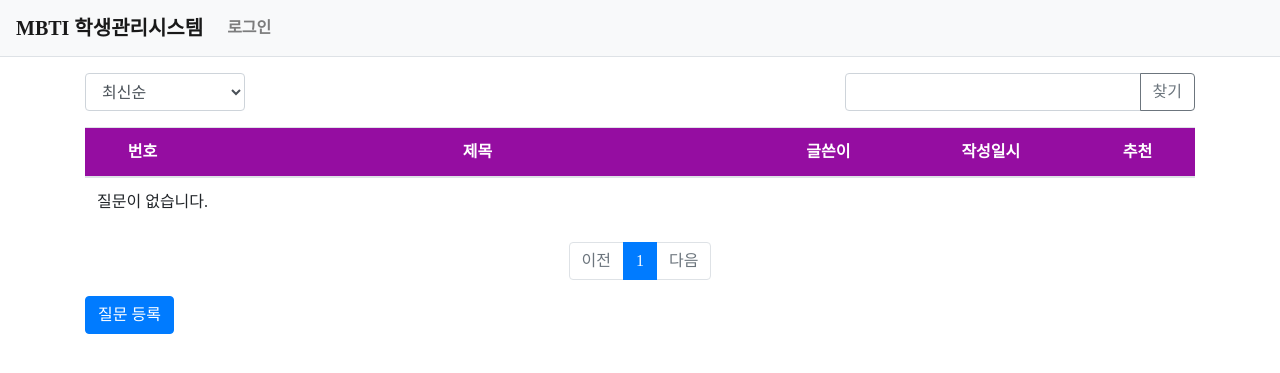
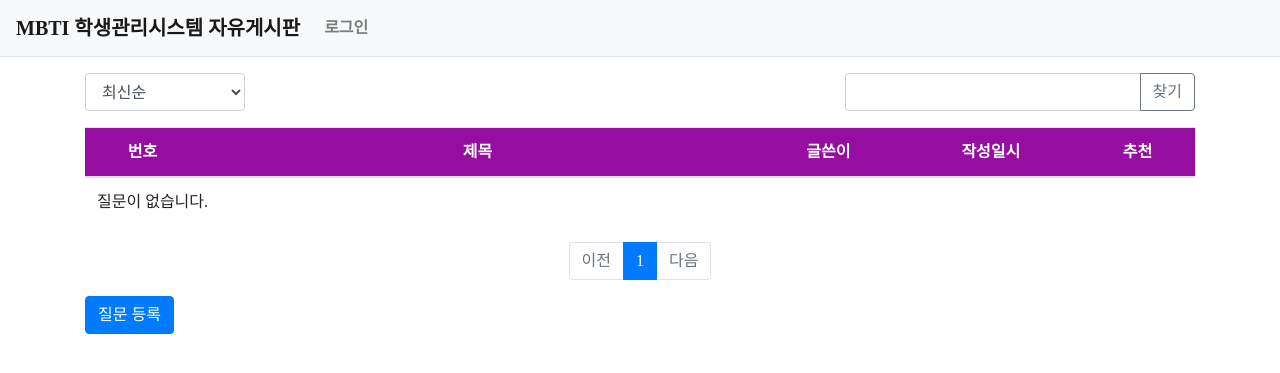
Before and after one commit to seongwoojang/pybo, a Django app: page / in a window 1280 px wide. Shown: the top 373 px of the page. Run offline with Django 3.2, Linux system fonts and the light colour scheme; data that the repository does not hold is empty; parts of the project's set-up code (start-up, migrations or seed data) failed here and were passed over; some libraries are stand-ins or nearby versions.

Commit message:
프로젝트 수정내용

```diff
--- a/templates/navbar.html
+++ b/templates/navbar.html
@@ -3,7 +3,7 @@
     nav a { font-weight: bold;}
 </style>
 <nav class="navbar navbar-expand-lg navbar-light bg-light border-bottom">
-    <a class="navbar-brand" href="{% url 'pybo:index' %}">MBTI 학생관리시스템</a>
+    <a class="navbar-brand" href="{% url 'pybo:index' %}">MBTI 학생관리시스템 자유게시판</a>
     <button class="navbar-toggler" type="button" data-toggle="collapse"
             data-target="#navbarNav" aria-controls="navbarNav"
             aria-expanded="false" aria-label="Toggle navigation">
```
